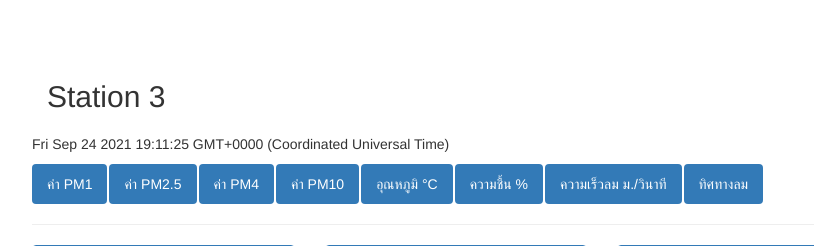
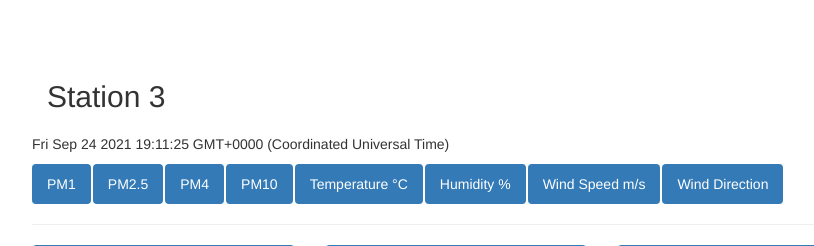
Before and after one commit to nitigan/AirPollutionStationforESP32NBIoTArduino, a PHP site: page / in a window 1280 px wide. Shown: the top 246 px of the page, without its empty margins (38-852 px from the left). Run offline with PHP 8.4, Linux system fonts and the light colour scheme; data that the repository does not hold is empty; some libraries are stand-ins or nearby versions.

Commit message:
Add files via upload

```diff
--- a/liveChart3/index.php
+++ b/liveChart3/index.php
@@ -40,35 +40,36 @@
         <div class="row">
             <div class="col-lg-12">
                 <ul class="nav nav-pills">
-                    <li class="active"><a href="#">ค่า PM1 <span class="badge"
+                <li class="active"><a href="#">PM1<span class="badge"
                                 id="txtpm1"><?php echo $resultx['PM1'];?></span></a>
                     </li>
-                    <li class="active"><a href="#">ค่า PM2.5 <span class="badge"
+                    <li class="active"><a href="#">PM2.5<span class="badge"
                                 id="txtpm2"><?php echo $resultx['PM2'];?></span></a>
                     </li>
-                    <li class="active"><a href="#">ค่า PM4 <span class="badge"
+                    <li class="active"><a href="#">PM4<span class="badge"
                                 id="txtpm4"><?php echo $resultx['PM4'];?></span></a>
                     </li>
-                    <li class="active"><a href="#">ค่า PM10 <span class="badge"
+                    <li class="active"><a href="#">PM10<span class="badge"
                                 id="txtpm10"><?php echo $resultx['PM10'];?></span></a>
                     </li>
-                	<li class="active"><a href="#">อุณหภูมิ<span class="badge"
+                	<li class="active"><a href="#">Temperature<span class="badge"
                                 id="txttemp"><?php echo $resultx['Temperature'];?></span> °C</a>
                     </li>
-                	<li class="active"><a href="#">ความชื้น<span class="badge"
+                	<li class="active"><a href="#">Humidity<span class="badge"
                                 id="txthumid"><?php echo $resultx['Humidity'];?></span> %</a>
+                    </li>
+                	<li class="active"><a href="#">Wind Speed<span class="badge"
+                                id="txtwindspeed"><?php echo $resultx['Wind_Speed'];?></span> m/s</a>
+                    </li>
+                	<li class="active"><a href="#">Wind Direction<span class="badge"
+                                id="txtwinddirect"><?php echo $resultx['Wind_dir'];?></span></a>
                     </li>
                 <!--
                 <li class="active"><a href="#">O3<span class="badge"
                                 id="txto3"><?php //echo $resultx['O3'];?></span></a>
                     </li>
 				-->
-               		<li class="active"><a href="#">ความเร็วลม<span class="badge"
-                                id="txtwindspeed"><?php echo $resultx['Wind_Speed'];?></span> ม./วินาที</a>
-                    </li>
-                	<li class="active"><a href="#">ทิศทางลม<span class="badge"
-                                id="txtwinddirect"><?php echo $resultx['Wind_dir'];?></span></a>
-               		</li>
+
                 </ul>
             </div>
         </div>
```
